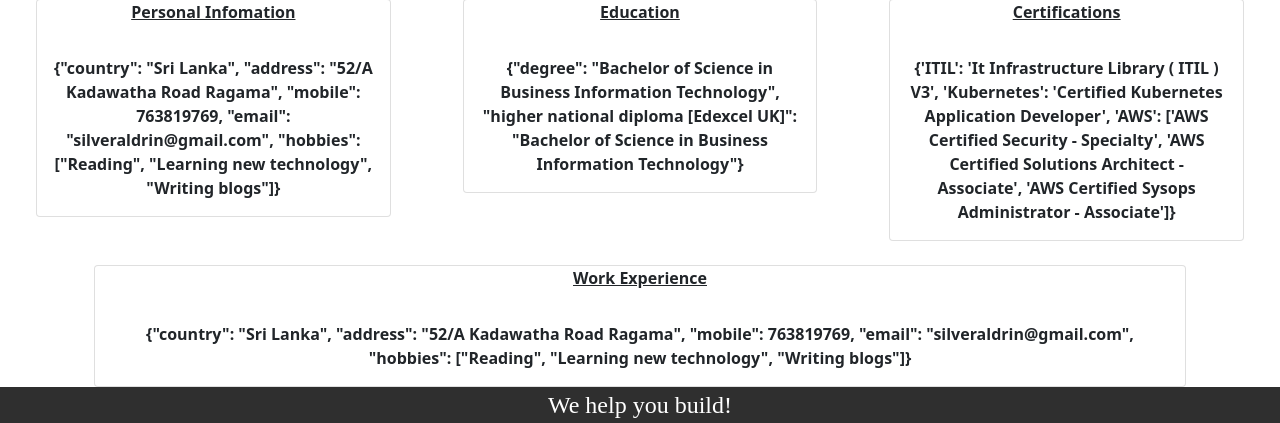
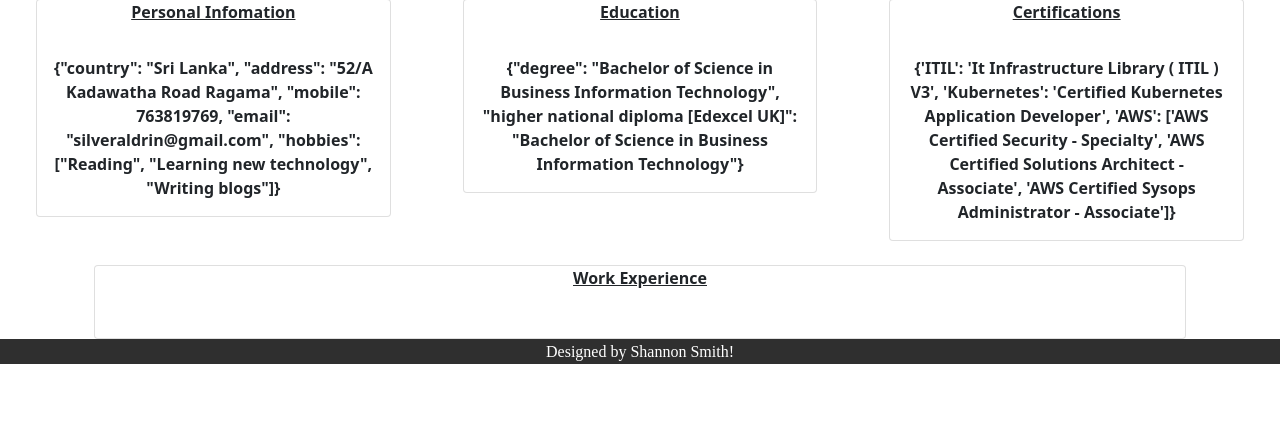
Before and after one commit to coolshano/resume, a Django app: page / in a window 1280 px wide. Shown: the part 673-1096 px from the top of the page. After the commit the page ends 1037 px from the top, so only its background shows below. Run offline with Django 3.2, Linux system fonts and the light colour scheme; data comes from the database, SQL or seed files in the repository; some libraries are stand-ins or nearby versions.

Commit message:
added templates

```diff
--- a/resume/templates/resumes/index.html
+++ b/resume/templates/resumes/index.html
@@ -148,7 +148,7 @@
         <div class="container">
                     <div class="card">
                         <p><b><u>Work Experience</u></b></p>
-                        <div class="card-body"><b>{{ User_details }}</b></div>
+                        <div class="card-body"><b></b></div>
                     </div>
                 </div>
 
@@ -159,7 +159,7 @@
 
 <footer class="container-fluid bg-4 text-left" >
      <div class="container text-center">
-         <font face = "WildWest" size = "5">We help you build!</font><br />
+         <font face = "WildWest" size = "3">Designed by Shannon Smith!</font><br />
   </div>
 </footer>
 </body>
```
